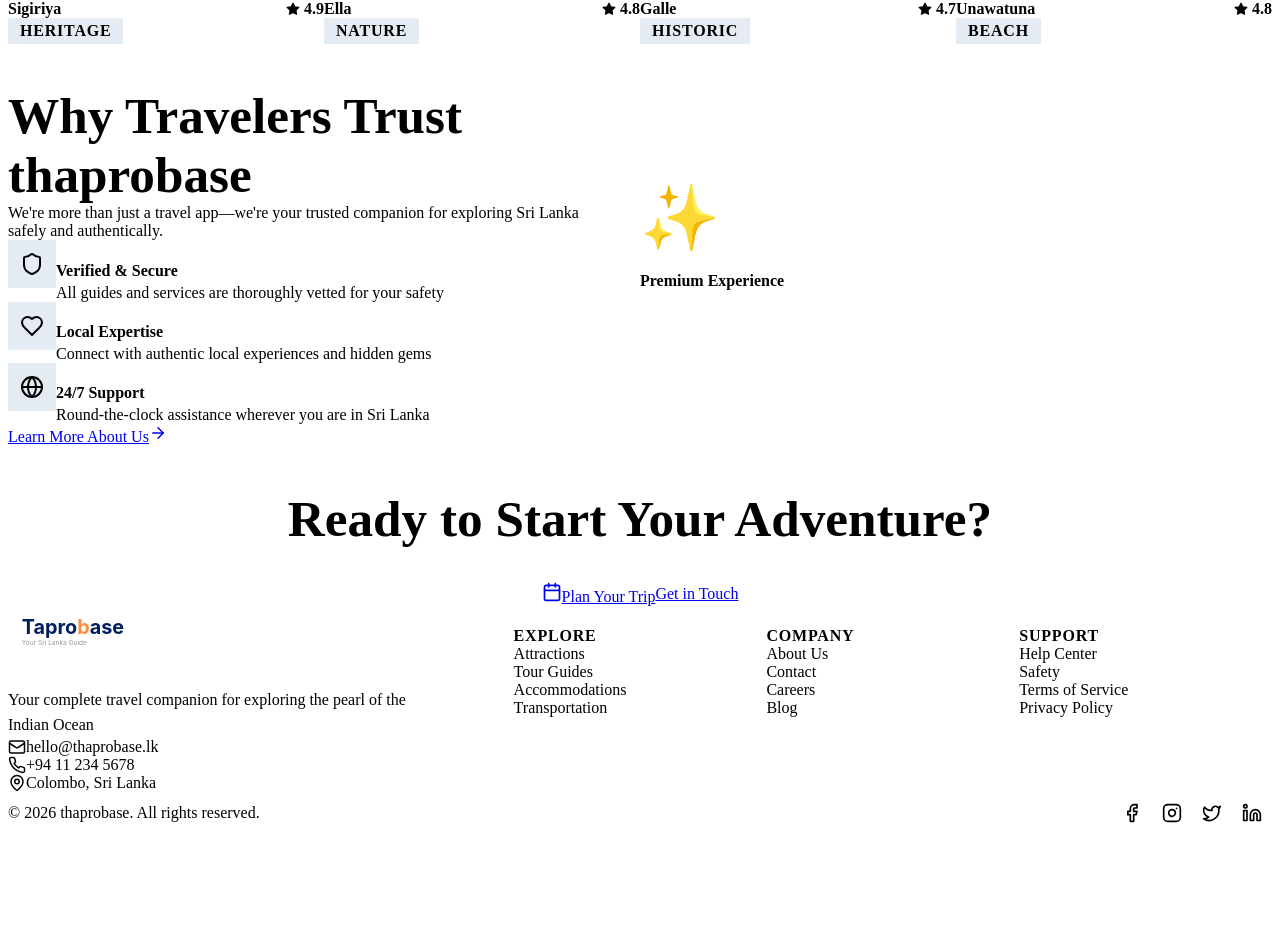
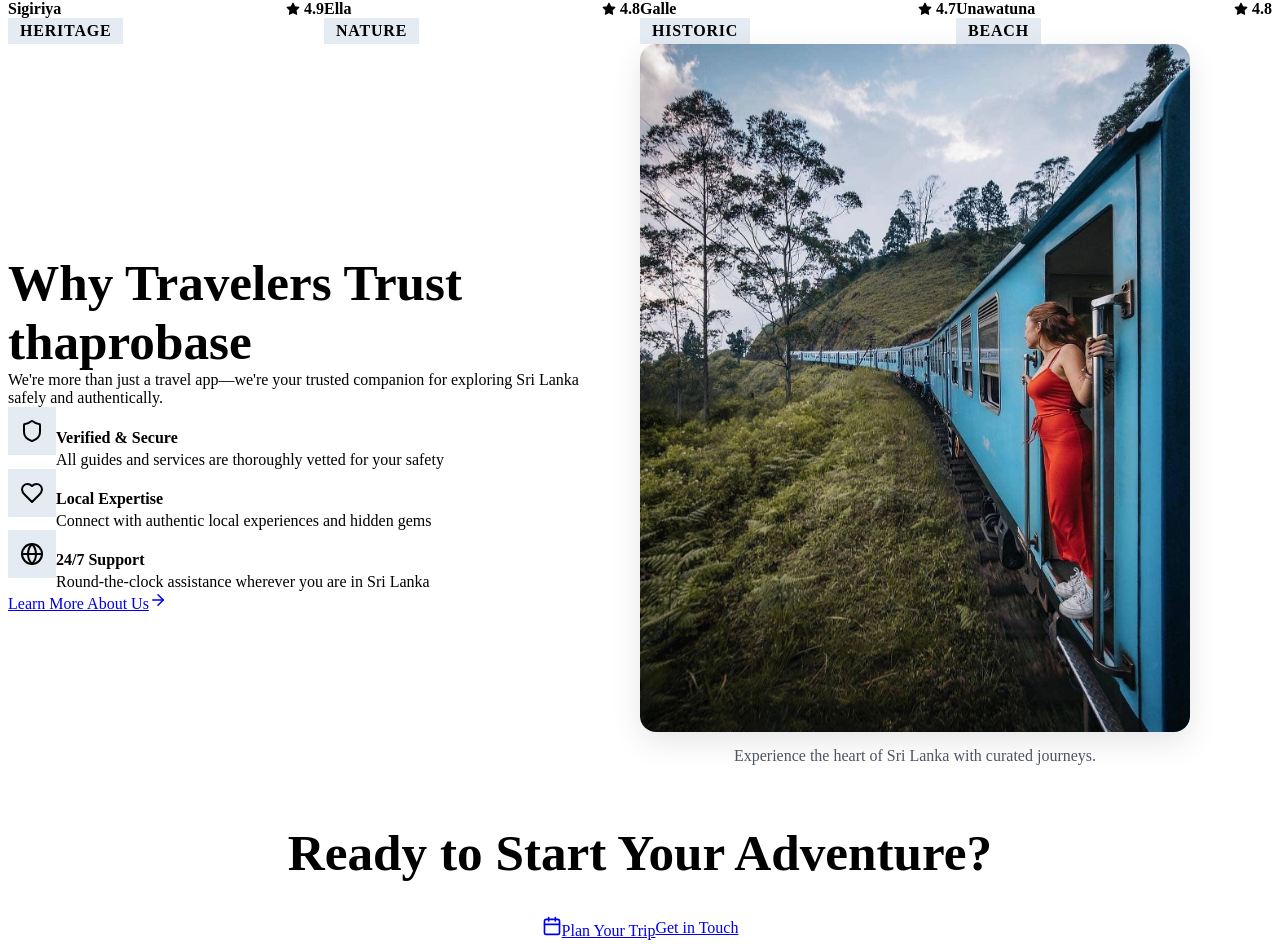
Before and after one commit to Ashansen-Corder/TaproBase, a React (Vite) app: page / in a window 1280 px wide. Shown: the part 1489-2440 px from the top of the page. Before the commit the page ends 2330 px from the top, so only its background shows below. Built offline with nearby package versions, Linux system fonts and the light colour scheme; the HTML template or start-up script is replaced by a standard one.

Commit message:
Saved all of today's final updates

```diff
--- a/src/pages/Home.jsx
+++ b/src/pages/Home.jsx
@@ -257,11 +257,30 @@ const Home = () => {
               whileInView={{ opacity: 1, x: 0 }}
               viewport={{ once: true }}
             >
-              <div className="visual-card">
-                <div className="visual-icon">✨</div>
-                <h3>Premium Experience</h3>
-                <p>Curated itineraries and personalized recommendations</p>
+              {/* --- NEW IMAGE SECTION --- */}
+              <div style={{ display: 'flex', flexDirection: 'column', alignItems: 'center', width: '100%', maxWidth: '550px' }}>
+                <img
+                  src="/images/train-journey.jpg"
+                  alt="Sri Lanka scenic train journey through tea plantations"
+                  style={{
+                    width: '100%',
+                    height: 'auto',
+                    borderRadius: '16px',
+                    boxShadow: '0 10px 30px rgba(0,0,0,0.1)',
+                    objectFit: 'cover'
+                  }}
+                />
+                <p style={{
+                  marginTop: '15px',
+                  fontSize: '1rem',
+                  color: '#4b5563',
+                  textAlign: 'center',
+                  fontWeight: '500'
+                }}>
+                  Experience the heart of Sri Lanka with curated journeys.
+                </p>
               </div>
+              {/* ------------------------- */}
             </motion.div>
           </div>
         </div>
@@ -332,7 +351,6 @@ const DestinationCard = ({ destination, index }) => {
       transition={{ delay: index * 0.1, duration: 0.5 }}
       whileHover={{ y: -8 }}
     >
-      {/* --- THIS IS THE KEY FIX BELOW --- */}
       <div className="destination-image-container">
          <img
             src={destination.image}
@@ -346,7 +364,6 @@ const DestinationCard = ({ destination, index }) => {
             }}
          />
       </div>
-      {/* ---------------------------------- */}
 
       <div className="destination-info">
         <div className="destination-header">
```
Also changed, not shown: public/images/train-journey.jpg (added).
